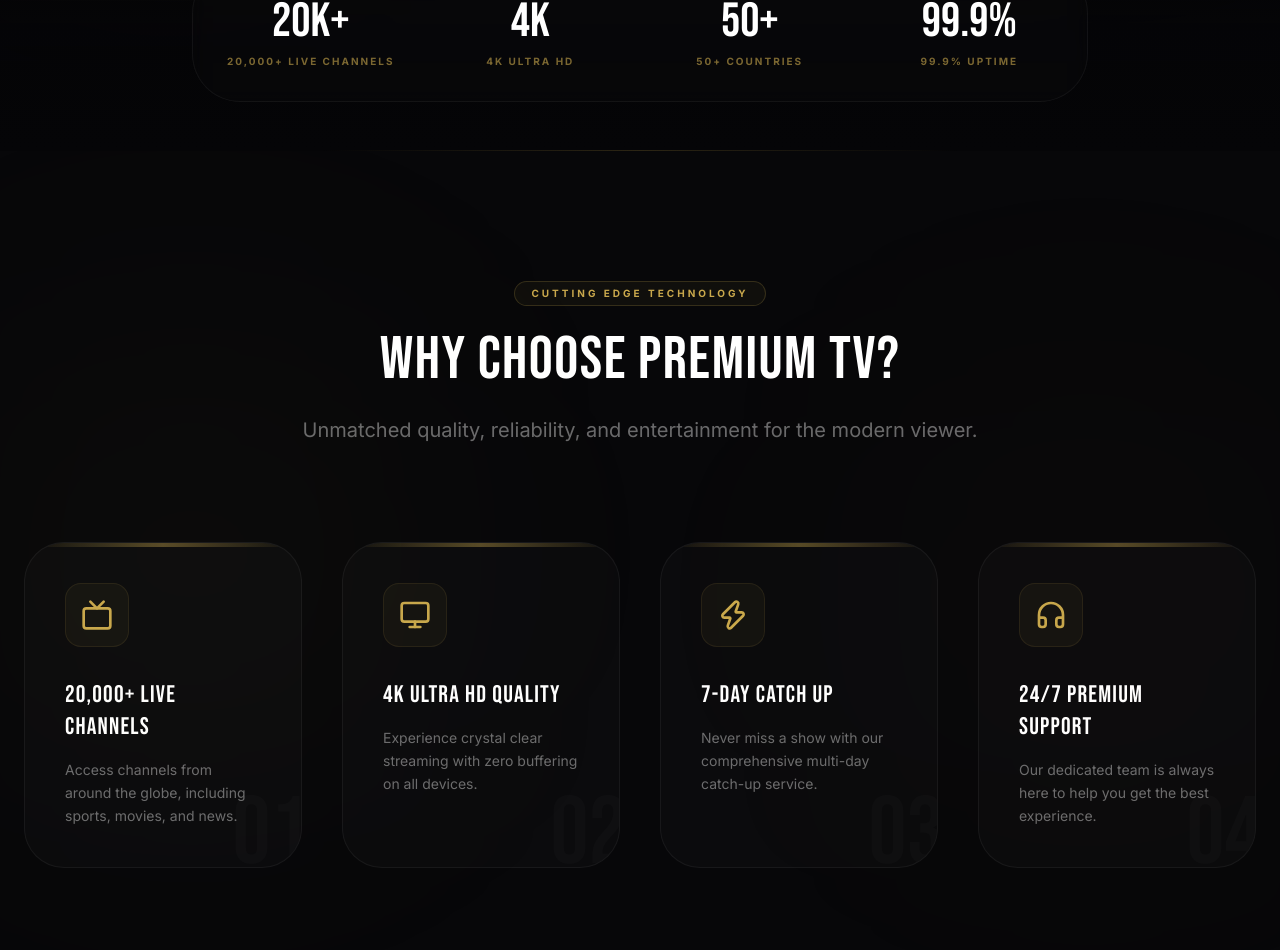
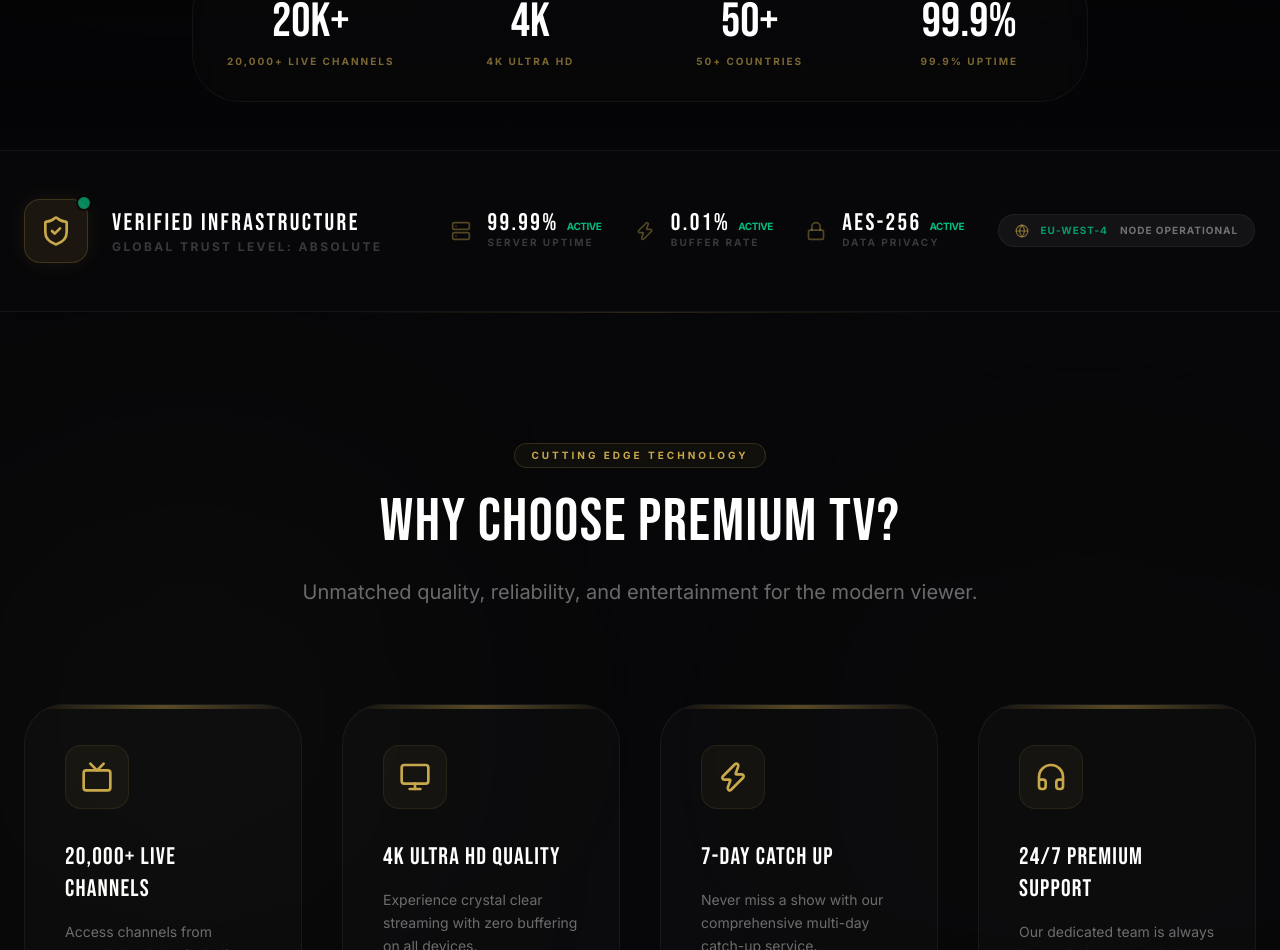
Before and after one commit to Ahmadkhanworkspace/premium, a Next.js app: page /en in a window 1280 px wide. Shown: the part 900-1850 px from the top of the page. Built offline with nearby package versions, Linux system fonts and the light colour scheme; a web font is replaced by a local one.

Commit message:
feat(dominance): implement trust infrastructure and keyword injection for European market dominance

```diff
--- a/src/app/[locale]/page.tsx
+++ b/src/app/[locale]/page.tsx
@@ -1,4 +1,5 @@
 import { Hero } from "@/components/sections/Hero";
+import { Trust } from "@/components/sections/Trust";
 import { Features } from "@/components/sections/Features";
 import { Pricing } from "@/components/sections/Pricing";
 import { Testimonials } from "@/components/sections/Testimonials";
@@ -8,6 +9,7 @@ export default function HomePage() {
   return (
     <div className="flex flex-col w-full">
       <Hero />
+      <Trust />
       <div className="divider-gold mx-auto w-1/2" />
       <Features />
       <div className="divider-gold mx-auto w-1/2 opacity-10" />
--- /dev/null
+++ b/src/components/sections/Trust.tsx
@@ -0,0 +1,65 @@
+"use client";
+
+import { ShieldCheck, Zap, Server, Lock, Globe } from "lucide-react";
+import { motion } from "framer-motion";
+import React from "react";
+
+export function Trust() {
+  const stats = [
+    { label: "Server Uptime", value: "99.99%", detail: "Real-time verification", icon: <Server className="w-5 h-5" /> },
+    { label: "Buffer Rate", value: "0.01%", detail: "Anti-freeze 10.0 enabled", icon: <Zap className="w-5 h-5" /> },
+    { label: "Data Privacy", value: "AES-256", detail: "End-to-end encrypted", icon: <Lock className="w-5 h-5" /> },
+  ];
+
+  return (
+    <section className="py-12 border-y border-white/5 bg-white/[0.01] relative overflow-hidden">
+      <div className="max-w-7xl mx-auto px-6">
+        <div className="grid grid-cols-1 md:grid-cols-3 gap-12 items-center">
+
+          {/* Live Status Indicator */}
+          <div className="flex items-center gap-6 group">
+            <div className="relative">
+              <div className="w-16 h-16 rounded-2xl bg-gold-primary/10 flex items-center justify-center text-gold-primary border border-gold-primary/20 shadow-[0_0_20px_rgba(201,168,76,0.1)] group-hover:scale-110 transition-transform duration-500">
+                <ShieldCheck size={32} />
+              </div>
+              <div className="absolute -top-1 -right-1 w-4 h-4 bg-emerald-500 rounded-full border-2 border-obsidian animate-pulse" />
+            </div>
+            <div>
+              <h4 className="text-white font-bebas tracking-widest text-2xl group-hover:text-gold-primary transition-colors">Verified Infrastructure</h4>
+              <p className="text-white/20 text-xs font-inter font-bold uppercase tracking-[0.2em]">Global Trust Level: Absolute</p>
+            </div>
+          </div>
+
+          {/* Stats Bar */}
+          <div className="md:col-span-2 flex flex-wrap gap-8 justify-between md:justify-around items-center">
+            {stats.map((stat, i) => (
+              <motion.div
+                key={i}
+                initial={{ opacity: 0, y: 10 }}
+                whileInView={{ opacity: 1, y: 0 }}
+                viewport={{ once: true }}
+                transition={{ delay: i * 0.1 }}
+                className="flex items-center gap-4"
+              >
+                <div className="text-gold-primary/40">{stat.icon}</div>
+                <div>
+                  <div className="flex items-baseline gap-2">
+                    <span className="text-2xl font-bebas text-white tracking-widest leading-none">{stat.value}</span>
+                    <span className="text-[10px] text-emerald-500 font-bold uppercase tracking-tighter">Active</span>
+                  </div>
+                  <div className="text-[10px] text-white/20 font-bold uppercase tracking-[0.2em]">{stat.label}</div>
+                </div>
+              </motion.div>
+            ))}
+
+            <div className="hidden lg:flex items-center gap-3 px-4 py-2 rounded-full border border-white/5 bg-white/5 text-[10px] font-bold text-white/40 uppercase tracking-widest">
+                <Globe size={14} className="text-gold-primary/60" />
+                <span className="text-emerald-500/80">EU-WEST-4</span> Node Operational
+            </div>
+          </div>
+
+        </div>
+      </div>
+    </section>
+  );
+}
--- a/src/messages/en.json
+++ b/src/messages/en.json
@@ -18,12 +18,12 @@
     "searchPlaceholder": "Search channels or categories...",
     "categories": {
       "all": "All Channels",
-      "sports": "Sports & Events",
-      "movies": "Movies & Cinema",
-      "news": "International News",
-      "kids": "Kids & Family",
-      "documentary": "Documentary",
-      "music": "Music & Radio"
+      "sports": "Sports (Sky Sports, BT Sport, DAZN, Canal+, beIN)",
+      "movies": "Movies & Cinema (HBO, Netflix, Disney+, Sky Cinema)",
+      "news": "International News (BBC, CNN, Al Jazeera, Sky News)",
+      "kids": "Kids & Family (Disney Junior, Nick Jr, Cartoon Network)",
+      "documentary": "Documentary (National Geographic, Discovery, History)",
+      "music": "Music & Radio (MTV, VH1, NRJ, Sky Music)"
     },
     "features": {
       "f1": "Ultra HD Streaming",
```
